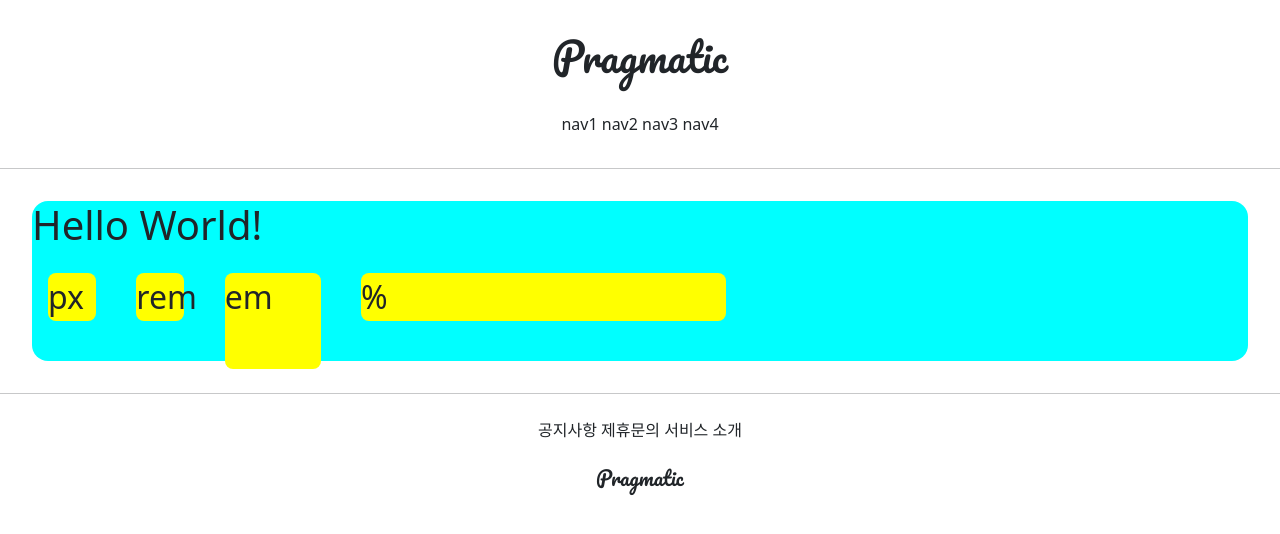
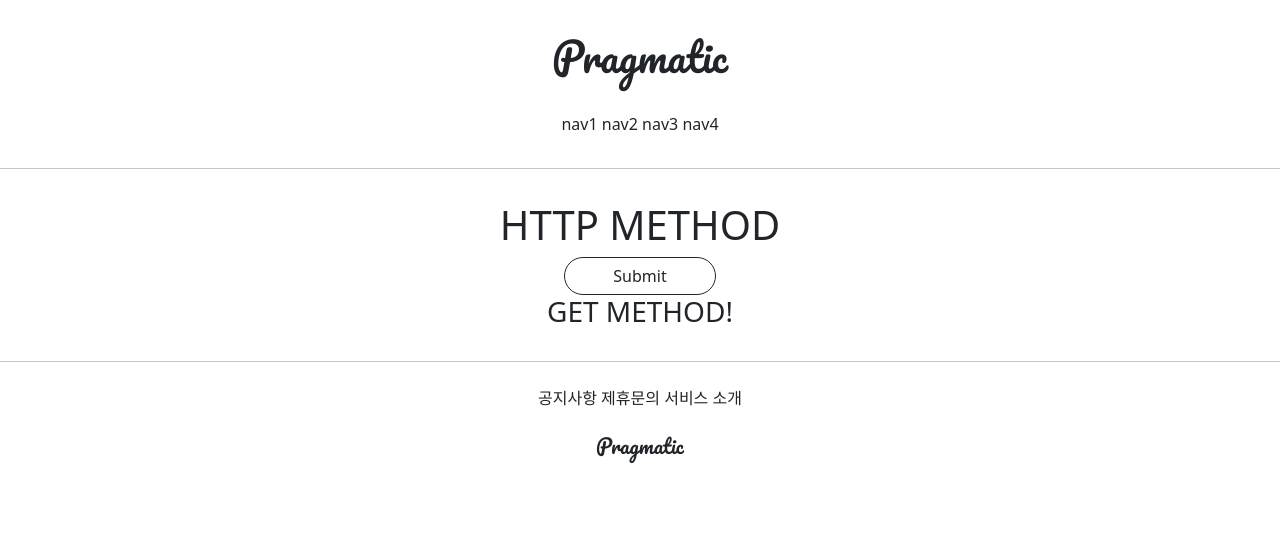
Before and after one commit to HeewonKwak/Python_Django, a Django app: page /accounts/hello_world/ in a window 1280 px wide. Shown: the top 534 px of the page. Run offline with Django 3.2, Linux system fonts and the light colour scheme; parts of the project's set-up code (start-up, migrations or seed data) failed here and were passed over.

Commit message:
Python_django web :2021:07:09 commit 2

```diff
--- a/accountapp/templates/accountapp/hello_world.html
+++ b/accountapp/templates/accountapp/hello_world.html
@@ -2,27 +2,15 @@
 
 {% block content %}
 
-    <style>
-        .testing {
-            background-color: yellow;
-            margin: 1rem;
-            height: 48px;
-            width: 48px;
-            border-radius: .5rem;
-            display: inline-block;
-        }
 
-    </style>
+    <div style="margin: 2rem; text-align: center">
+        <h1>HTTP METHOD</h1>
 
-    <div style="height: 10rem; background-color: aqua; margin: 2rem; border-radius: 1rem; font-size: 2rem">
-        <h1>Hello World!</h1>
-
-        <div class="testing" style="height: 48px; width: 48px">px</div>
-        <div class="testing" style="height: 3rem; width: 3rem">rem</div>
-        <div class="testing" style="height: 3em; width: 3em">em</div>
-        <div class="testing" style="height: 30%; width: 30%">%</div>
-
-
+        <form action="/accounts/hello_world/" method="post">
+            {%  csrf_token %}
+            <input type="submit" class="btn btn-outline-dark rounded-pill px-5">
+        </form>
+        <h3>{{ text }}</h3>
     </div>
 
 {% endblock %}
--- a/accountapp/views.py
+++ b/accountapp/views.py
@@ -4,4 +4,9 @@ from django.shortcuts import render
 # Create your views here.
 
 def hello_world(request):
-    return render(request, 'accountapp/hello_world.html')
+    if request.method == "POST":
+        return render(request, 'accountapp/hello_world.html',
+                      context={'text':'POST METHOD!'})
+    else:
+        return render(request, 'accountapp/hello_world.html',
+                      context={'text': 'GET METHOD!'})
```
